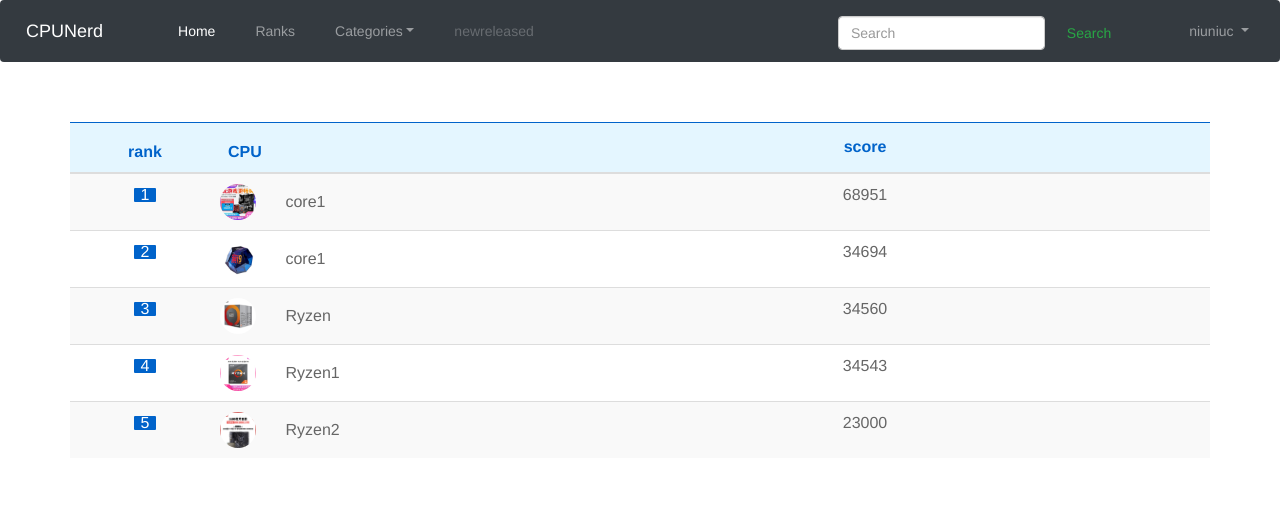
After one commit to YONGZHUANGCHEN/IT-GroupO, a Django app: page /cpunerd/rank/ in a window 1280 px wide. The commit adds this page. Shown: the top 527 px of the page. Run offline with Django 3.2, Linux system fonts and the light colour scheme; a user stored in the database is signed in; data comes from the database, SQL or seed files in the repository; both versions use the stored data as it was after the commit; some libraries are stand-ins or nearby versions.

Commit message:
and rank list

```diff
--- a/CPUNerd/urls.py
+++ b/CPUNerd/urls.py
@@ -7,6 +7,7 @@
 urlpatterns = [
     path('', index, name='index'),
     path('match/', MatchView.as_view(), name='match'),
+    path('rank/', RankView.as_view(), name='rank'),
     path('cpu-detail/<int:id>', CpuDetailView.as_view(), name='cpu_detail'),
     path('comment/', CommentView.as_view(), name='comment'),
 ]
--- a/CPUNerd/views.py
+++ b/CPUNerd/views.py
@@ -47,11 +47,11 @@
     def get(self, request, *args, **kwargs):
         obj = CpuModel.objects.get(id=int(kwargs['id']))
         last_obj = next_obj = None
-        tem = CpuModel.objects.filter(id__lt=obj.id).values_list('id', 'content').order_by(
+        tem = CpuModel.objects.filter(id__lt=obj.id).values_list('id', 'description').order_by(
             "-id")
         if tem:
             last_obj = tem[0]
-        tem = CpuModel.objects.filter(id__gt=obj.id).values_list('id', 'content').order_by(
+        tem = CpuModel.objects.filter(id__gt=obj.id).values_list('id', 'description').order_by(
             "id")
         if tem:
             next_obj = tem[0]
@@ -61,6 +61,12 @@
         pass
 
 
+class RankView(LoginRequiredMixin, View):
+    def get(self, request):
+        cpu_obj_list = CpuModel.objects.all().order_by("-mark")
+        return render(request, 'CPUNerd/rank.html', {'obj': cpu_obj_list})
+
+
 class CommentView(LoginRequiredMixin, View):
     def post(self, request):
         cpu_id = request.GET.get("id")
--- /dev/null
+++ b/static/css/rank.css
@@ -0,0 +1,141 @@
+.rankbg {
+    height: 420px;
+    overflow: hidden;
+    background: url('../i/rank.jpg') no-repeat 50% 0;
+}
+
+.invitebg {
+    background: url('../i/invite.jpg') no-repeat 50% 0;
+}
+
+.ranktitle {
+    width: 100%;
+    background: #fff;
+    border-bottom: 1px solid #d1d1d1;
+    text-align: center;
+    font-size: 0;
+}
+
+.ranktitle a {
+    display: inline-block;
+    width: 135px;
+    height: 80px;
+    line-height: 80px;
+    font-size: 18px;
+    color: #666;
+    text-align: center;
+}
+
+.ranktitle a.on {
+    line-height: 78px;
+    border-bottom: 2px solid #0063ca;
+    color: #0063ca;
+}
+
+.rank-wrapper {
+    background: #fff;
+    margin-top: 30px;
+    padding: 30px 0 20px 0;
+}
+
+.rank-wrapper .rank-numberInfo {
+    padding: 30px 0 20px;
+}
+
+.rank-wrapper .rank-numberInfo span {
+    color: #666;
+    padding-left: 58px;
+}
+
+.rank-wrapper .rank-numberInfo a {
+    color: #0063ca;
+    padding-right: 22px;
+}
+
+.rank-wrapper .rank-show {
+    width: 1140px;
+    margin: 0 auto;
+    border-top: 1px solid #0063ca;
+    padding-bottom: 10px;
+}
+
+.rank-show .show-table {
+    width: 100%;
+    color: #666;
+    font-size: 16px;
+}
+
+.rank-show .show-table tr.head {
+    background: #e4f6ff;
+    height: 50px;
+    line-height: 50px;
+}
+
+.rank-show .show-table th {
+    color: #0063ca;
+}
+
+.rank-show .show-table td {
+    padding: 10px 0;
+}
+
+.show-table td.rank b {
+    display: inline-block;
+    width: 22px;
+    height: 14px;
+    line-height: 14px;
+    text-align: center;
+    color: #666666;
+    border-radius: 1px;
+    font-weight: 400;
+}
+
+.show-table td.rank .first {
+    background: #0063ca;
+    color: #fff;
+}
+
+.show-table td.rank .second {
+    background: #369cfe;
+    color: #fff;
+}
+
+.show-table td.rank .third {
+    background: #afe4ff;
+    color: #fff;
+}
+
+.rank-show .show-table .txtcenter {
+    text-align: center;
+}
+
+.show-table .user-td a {
+    display: inline-block;
+    border-radius: 50%;
+    width: 36px;
+    height: 36px;
+    overflow: hidden;
+}
+
+.show-table .user-td a img {
+    width: 100%;
+}
+
+.show-table .user-td span {
+    padding-left: 25px;
+}
+
+.show-table .user-td span, .show-table .user-td a {
+    vertical-align: middle;
+}
+
+.mySelf-rankBox {
+    border: 1px solid #0063ca;
+    background: #fff;
+    margin-top: 34px;
+    padding: 19px 18px;
+    -moz-box-shadow: 0px 6px 10px 5px rgba(217, 217, 217, .8);
+    -ms-box-shadow: 0px 6px 10px 5px rgba(217, 217, 217, .8);
+    -webkit-box-shadow: 0px 6px 10px 5px rgba(217, 217, 217, .8);
+    box-shadow: 0px 6px 10px 5px rgba(217, 217, 217, .8);
+}
--- a/templates/CPUNerd/cpu_detail.html
+++ b/templates/CPUNerd/cpu_detail.html
@@ -17,8 +17,8 @@
                 {{obj.content | safe}}
             </article>
             <div class="paging">
-                <div class="paging_left"><span>last article：</span>{% if last_obj %}<a href="{% url 'CPUNerd:cpu_detail' last_obj.0 %}">{{last_obj.1|truncatewords:"15"}}</a>{% endif %}</div>
-                <div class="paging_right"><span>next article：</span>{% if next_obj %}<a href="{% url 'CPUNerd:cpu_detail' next_obj.0 %}">{{ next_obj.1|truncatewords:"15"}}</a>{% endif %}</div>
+                <div class="paging_left"><span>last article：</span>{% if last_obj %}<a href="{% url 'CPUNerd:cpu_detail' last_obj.0 %}">{{last_obj.1}}</a>{% endif %}</div>
+                <div class="paging_right"><span>next article：</span>{% if next_obj %}<a href="{% url 'CPUNerd:cpu_detail' next_obj.0 %}">{{ next_obj.1}}</a>{% endif %}</div>
             </div>
 
             <div class="send-comment">
--- a/templates/CPUNerd/index.html
+++ b/templates/CPUNerd/index.html
@@ -77,6 +77,10 @@
         </div>
 
         <div class="rank-list">
+            <div>
+                <span>Rank</span>
+                <span><a href="{% url 'CPUNerd:rank' %}">more>></a></span>
+            </div>
             <ol>
                 {% for item in obj %}
                 <li {% if forloop.counter0 < 2 %}class="top" {% endif %}>
@@ -84,7 +88,6 @@
                 </li>
                 {% endfor %}
             </ol>
-            <div class="clear"></div>
         </div>
 
     </div>
--- /dev/null
+++ b/templates/CPUNerd/rank.html
@@ -0,0 +1,45 @@
+{% extends 'base.html'%}
+{% load staticfiles %}
+{% block csstyle %}
+    <link href="{% static 'css/rank.css' %}" rel="stylesheet">
+{%  endblock %}
+
+{%block content%}
+
+
+    <div class="rank-wrapper">
+
+        <div class="rank-show rank-showList">
+            <div id="w0" class="grid-view">
+                <table class="show-table table table-hover table-striped">
+                    <thead>
+                    <tr class="head">
+                        <th class="txtcenter">rank</th>
+                        <th>CPU</th>
+                        <th style="text-align: center;vertical-align: middle!important;">score</th></tr>
+                    </thead>
+                    <tbody>
+                        {% for item in obj %}
+                        <tr>
+                            <td class="rank txtcenter" width="150"><b class="first">{{ forloop.counter }}</b></td>
+                            <td class="user-td" width="300">
+                                <a href="{% url 'CPUNerd:cpu_detail' item.id %}">
+                                    <img src="{{ item.image.url }}" alt="">
+                                </a>
+                                <span class="raknk-mame">{{ item.description }}</span>
+                            </td>
+                            <td class="txtcenter">{{ item.mark }}</td>
+                        </tr>
+                        {% endfor %}
+                    </tbody>
+                </table>
+                <div class="pager clear">
+                </div>
+            </div>
+        </div>
+
+    </div>
+
+
+
+{% endblock %}
--- a/templates/base.html
+++ b/templates/base.html
@@ -28,7 +28,7 @@
                     <a class="nav-link" href="{% url 'index' %}">Home <span class="sr-only">(current)</span></a>
                 </li>
                 <li class="nav-item">
-                    <a class="nav-link" href="#">Ranks</a>
+                    <a class="nav-link" href="{% url 'CPUNerd:rank' %}">Ranks</a>
                 </li>
                 <li class="nav-item dropdown">
                     <a class="nav-link dropdown-toggle" href="#" id="navbarDropdown" role="button" data-toggle="dropdown" aria-haspopup="true" aria-expanded="false">Categories</a>
```
Also changed, not shown: static/css/index.css (+33 -3 lines), db.sqlite3, media/avatar/O1CN01509rgR2LllTRHI09U_2133729733.jpg_430x430q90-1.jpg (added), media/avatar/O1CN01fo43UI2EXNkQN8Sdv_2113798754.jpg_430x430q90.jpg (added).
